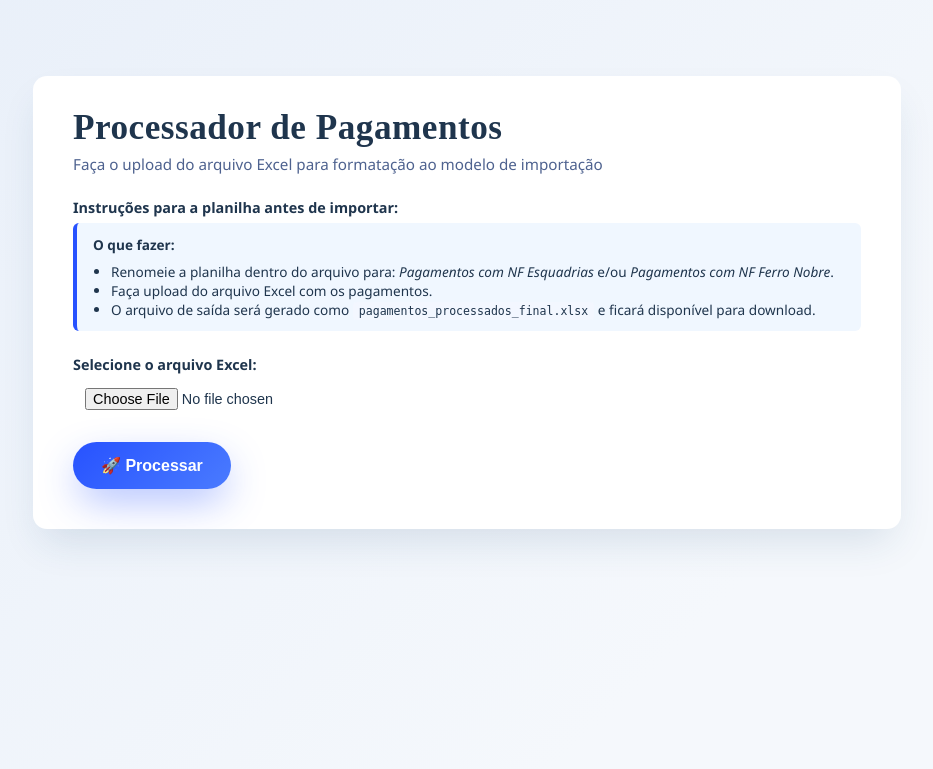
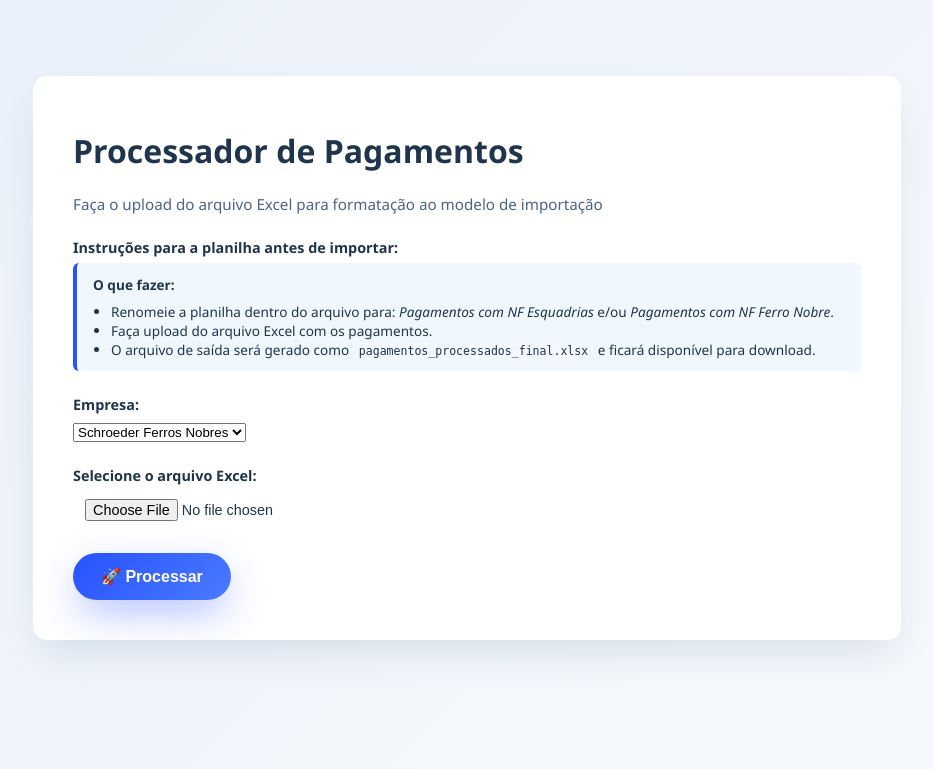
Before and after one commit to Egewarth05/Utilitarios, a Flask app: template templates/pagamento.html in a window 1280 px wide. Shown: the top 769 px of the page, without its empty margins (173-1106 px from the left). Run offline with Flask 3, Linux system fonts and the light colour scheme; the template is opened without the code that fills it, so the values that code supplies are empty.

Commit message:
Update pagamento.html

```diff
--- a/templates/pagamento.html
+++ b/templates/pagamento.html
@@ -41,12 +41,6 @@
     .card:hover{
       transform: translateY(-2px);
       box-shadow: 0 30px 60px -10px rgba(31,78,121,0.2);
-    }
-    h1{
-      margin:0 0 6px;
-      font-size:2.2rem;
-      letter-spacing:0.5px;
-      font-family: "Copperplate", "Copperplate Gothic", serif;
     }
     p.lead{
       margin:4px 0 24px;
@@ -156,6 +150,14 @@
         </div>
 
         <div class="field">
+          <label for="empresa">Empresa:</label>
+          <select id="empresa" name="empresa" required>
+            <option value="ferros">Schroeder Ferros Nobres</option>
+            <option value="esquadrias">Schroeder Esquadrias</option>
+          </select>
+        </div>
+
+        <div class="field">
           <label for="excel">Selecione o arquivo Excel:</label>
           <input type="file" id="excel" name="excel" accept=".xlsx,.xls" required />
         </div>
```
